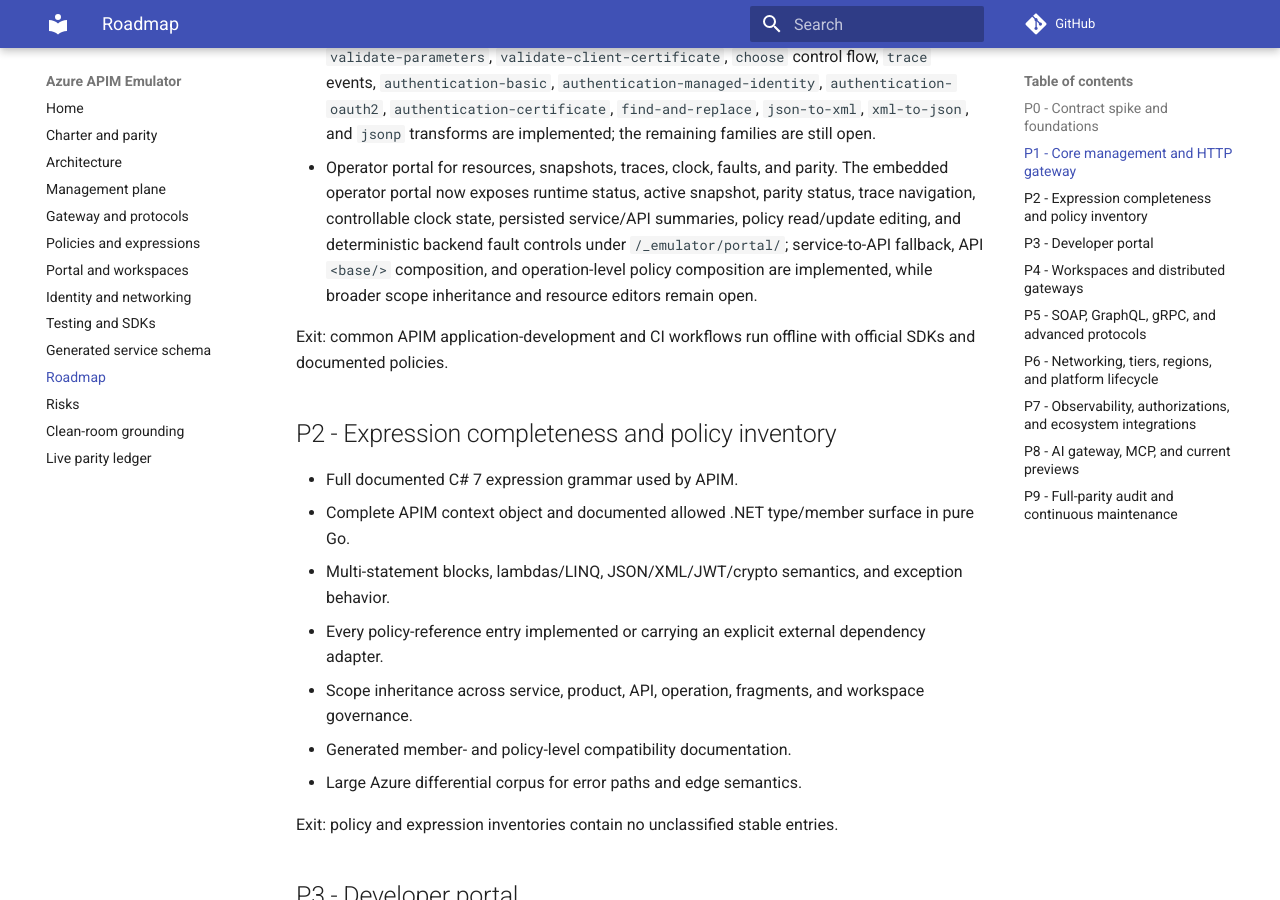
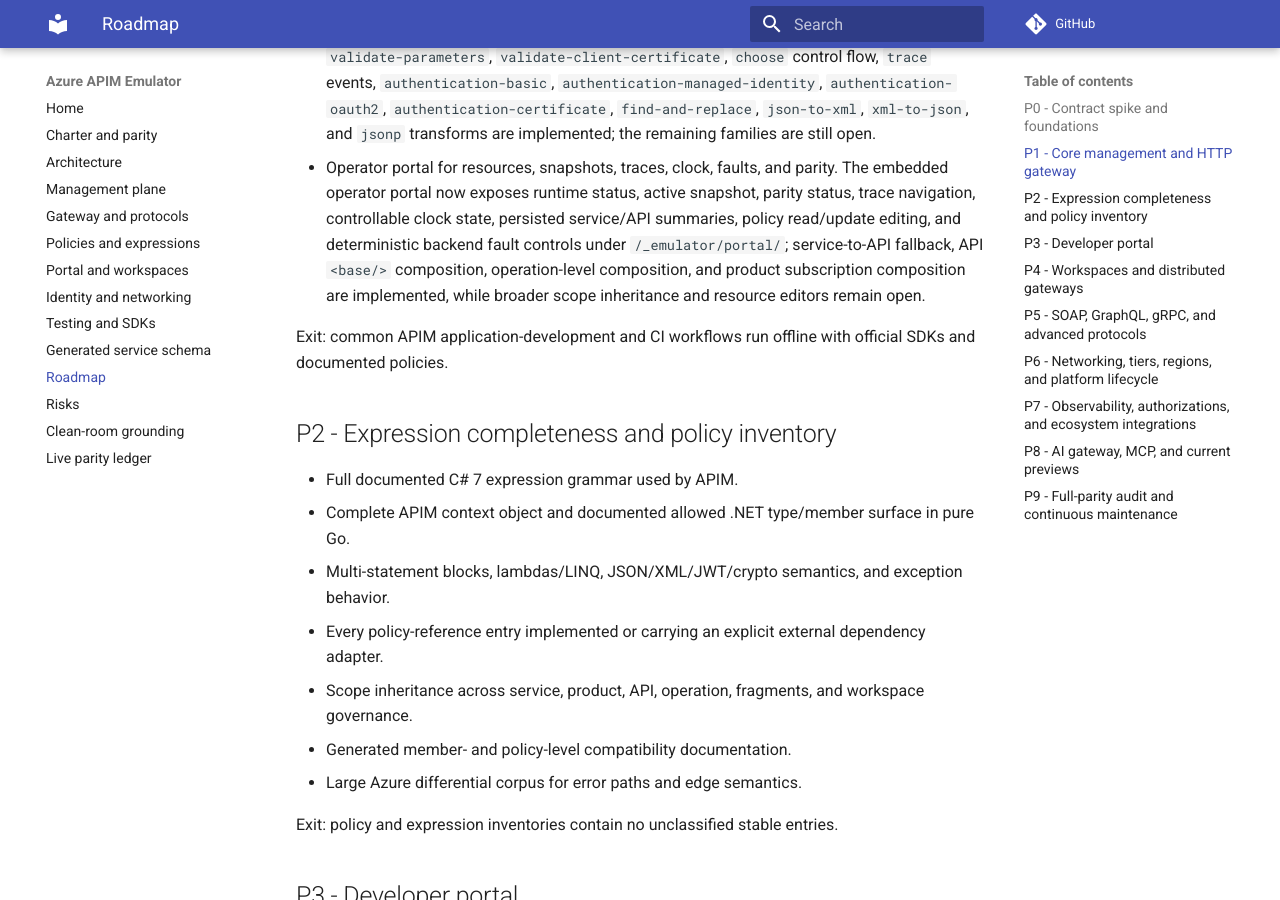
Before and after one commit to calvinchengx/azure-apim-emulator, an MkDocs documentation site: the page built from docs/09-roadmap.md, in a window 1280 px wide and 900 px high, scrolled down 2056 px. Built offline with MkDocs 1.6.1 and Material for MkDocs 9.7.7, drawn with Linux system fonts in a browser that asks for light colours; comment, search, counter and statistics services are not loaded.

```diff
--- a/docs/09-roadmap.md
+++ b/docs/09-roadmap.md
@@ -42,7 +42,7 @@
 - Core policy families: routing, mutation, control flow, auth, limits, cache, validation, send-request, transforms, and tracing.
   Literal query/body/variable/method mutations, CORS response/preflight handling, `check-header`, `validate-jwt` backed by the configured Entra validator, `ip-filter` validation, injected `send-request` calls, deterministic `rate-limit-by-key`/`quota-by-key` windows, response and value cache lookup/store/removal with gateway TTL integration, `validate-status-code`, `validate-content`, `validate-headers`, `validate-parameters`, `validate-client-certificate`, `choose` control flow, `trace` events, `authentication-basic`, `authentication-managed-identity`, `authentication-oauth2`, `authentication-certificate`, `find-and-replace`, `json-to-xml`, `xml-to-json`, and `jsonp` transforms are implemented; the remaining families are still open.
 - Operator portal for resources, snapshots, traces, clock, faults, and parity.
-  The embedded operator portal now exposes runtime status, active snapshot, parity status, trace navigation, controllable clock state, persisted service/API summaries, policy read/update editing, and deterministic backend fault controls under `/_emulator/portal/`; service-to-API fallback, API `<base/>` composition, and operation-level policy composition are implemented, while broader scope inheritance and resource editors remain open.
+  The embedded operator portal now exposes runtime status, active snapshot, parity status, trace navigation, controllable clock state, persisted service/API summaries, policy read/update editing, and deterministic backend fault controls under `/_emulator/portal/`; service-to-API fallback, API `<base/>` composition, operation-level composition, and product subscription composition are implemented, while broader scope inheritance and resource editors remain open.
 
 Exit: common APIM application-development and CI workflows run offline with
 official SDKs and documented policies.
```
Also changed, not shown: docs/parity.md (+1 -1 lines).
